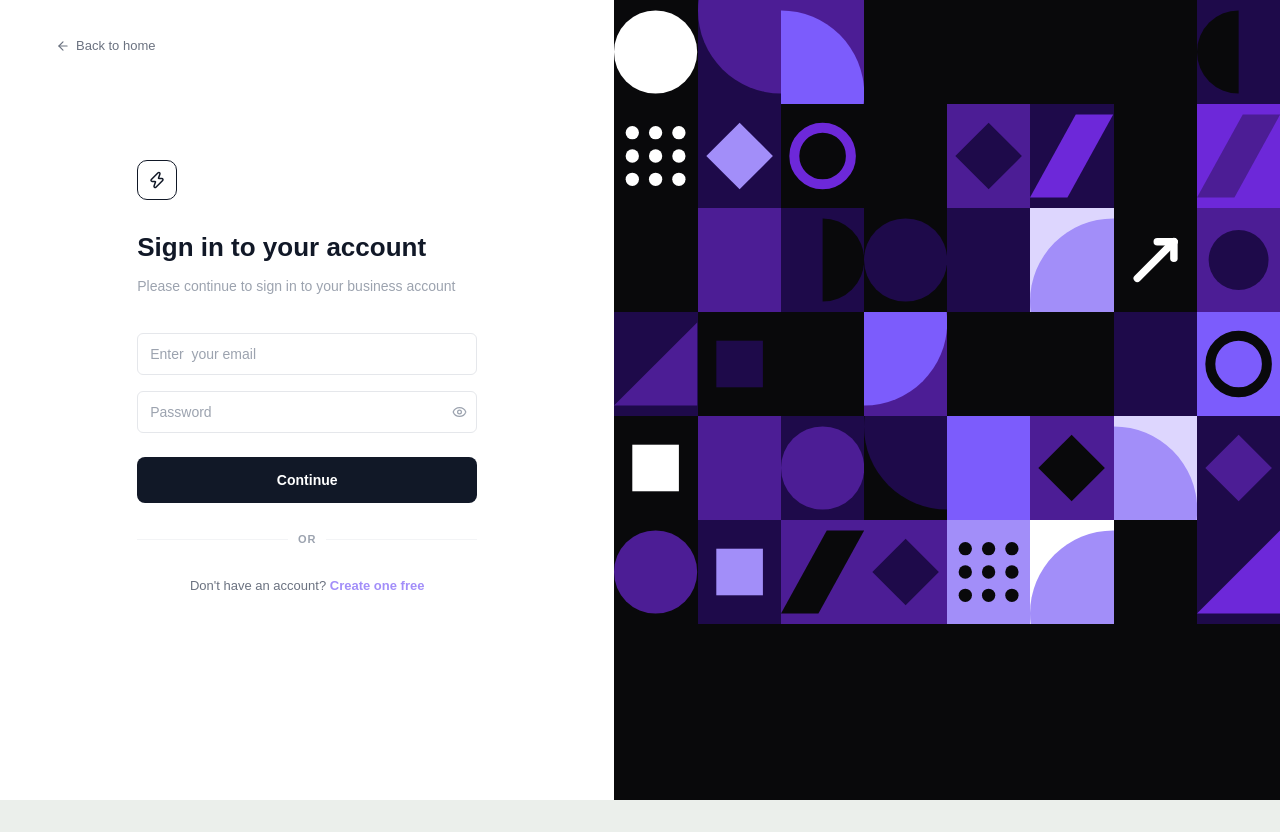
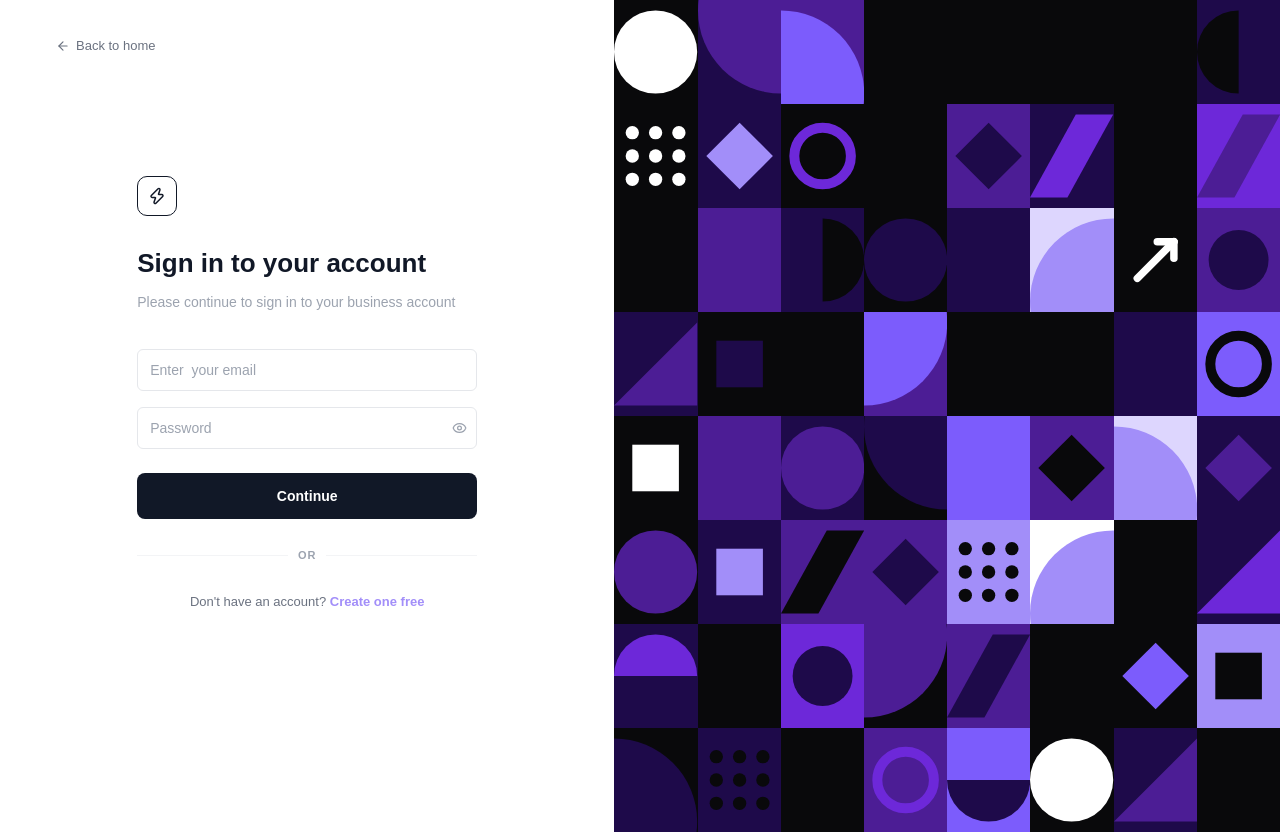
Before and after one commit to orphiclab/invoice-generator-, a Next.js app: page /login in a window 1280 px wide. Before the commit the page ends 800 px from the top, so only its background shows below. Built offline with nearby package versions, Linux system fonts and the light colour scheme; a web font is replaced by a local one.

Commit message:
fix: Geometric array now covers full screen without black gap

```diff
--- a/src/app/login/page.tsx
+++ b/src/app/login/page.tsx
@@ -49,6 +49,16 @@ const TILES: T[] = [
   { bg: M,  sh: 'slash',   c: B  }, { bg: M,  sh: 'diamond', c: P  },
   { bg: La, sh: 'dots',    c: B  }, { bg: W,  sh: 'q-br',    c: La },
   { bg: B,  sh: 'none',    c: B  }, { bg: P,  sh: 'tri',     c: Gm },
+  // Row 7
+  { bg: P,  sh: 'half-t',  c: Gm }, { bg: B,  sh: 'none',    c: B  },
+  { bg: Gm, sh: 'circ',    c: P  }, { bg: B,  sh: 'q-tl',    c: M  },
+  { bg: M,  sh: 'slash',   c: P  }, { bg: B,  sh: 'none',    c: B  },
+  { bg: B,  sh: 'diamond', c: L  }, { bg: La, sh: 'square',  c: B  },
+  // Row 8
+  { bg: B,  sh: 'q-bl',    c: P  }, { bg: P,  sh: 'dots',    c: B  },
+  { bg: B,  sh: 'none',    c: B  }, { bg: M,  sh: 'ring',    c: Gm },
+  { bg: L,  sh: 'half-b',  c: P  }, { bg: B,  sh: 'big-circ',c: W  },
+  { bg: P,  sh: 'tri',     c: M  }, { bg: B,  sh: 'none',    c: B  },
 ]
 
 function Shape({ t, c }: { t: string; c: string }) {
@@ -188,7 +198,7 @@ export default function LoginPage() {
       </div>
 
       {/* ── Right: geometric mosaic ── */}
-      <div style={{ flex: 1, background: B, display: 'flex', alignItems: 'center', justifyContent: 'center', overflow: 'hidden' }}>
+      <div style={{ flex: 1, background: B, overflow: 'hidden' }}>
         <GeometricGrid />
       </div>
     </div>
--- a/src/app/register/page.tsx
+++ b/src/app/register/page.tsx
@@ -42,6 +42,16 @@ const TILES: T[] = [
   { bg: P,  sh: 'square', c: La }, { bg: B,  sh: 'half-l',  c: P  },
   { bg: M,  sh: 'dots',   c: B  }, { bg: B,  sh: 'none',    c: B  },
   { bg: P,  sh: 'ring',   c: Gm }, { bg: M,  sh: 'diamond', c: P  },
+
+  { bg: M,  sh: 'tri',     c: P  }, { bg: B,  sh: 'none',   c: B  },
+  { bg: P,  sh: 'q-tl',    c: L  }, { bg: B,  sh: 'square', c: M  },
+  { bg: La, sh: 'none',    c: B  }, { bg: Gm, sh: 'circ',   c: P  },
+  { bg: B,  sh: 'slash',   c: La }, { bg: P,  sh: 'big-circ',c: B },
+
+  { bg: B,  sh: 'half-t',  c: M  }, { bg: P,  sh: 'ring',   c: Gm },
+  { bg: M,  sh: 'dots',    c: B  }, { bg: B,  sh: 'q-br',   c: La },
+  { bg: B,  sh: 'none',    c: B  }, { bg: L,  sh: 'diamond',c: P  },
+  { bg: Gm, sh: 'half-b',  c: B  }, { bg: B,  sh: 'none',   c: B  },
 ]
 
 function Shape({ t, c }: { t: string; c: string }) {
@@ -187,7 +197,7 @@ export default function RegisterPage() {
       </div>
 
       {/* ── Right: geometric mosaic ── */}
-      <div style={{ flex: 1, overflow: 'hidden', minHeight: '100vh' }}>
+      <div style={{ flex: 1, background: B, overflow: 'hidden' }}>
         <GeometricGrid />
       </div>
     </div>
```
